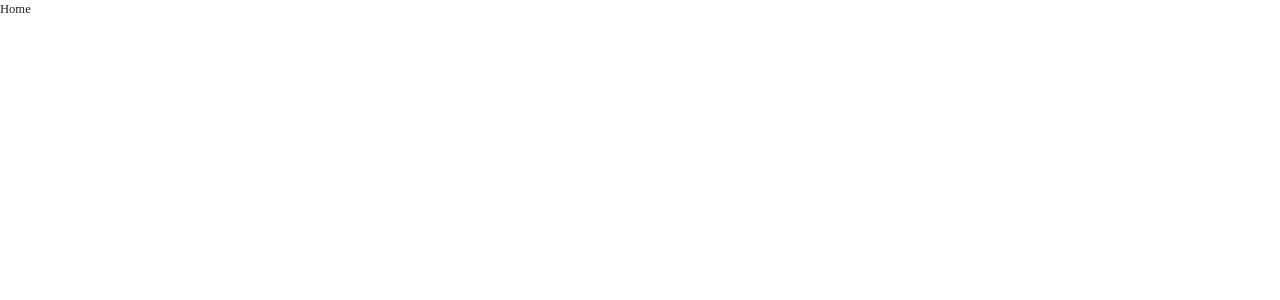
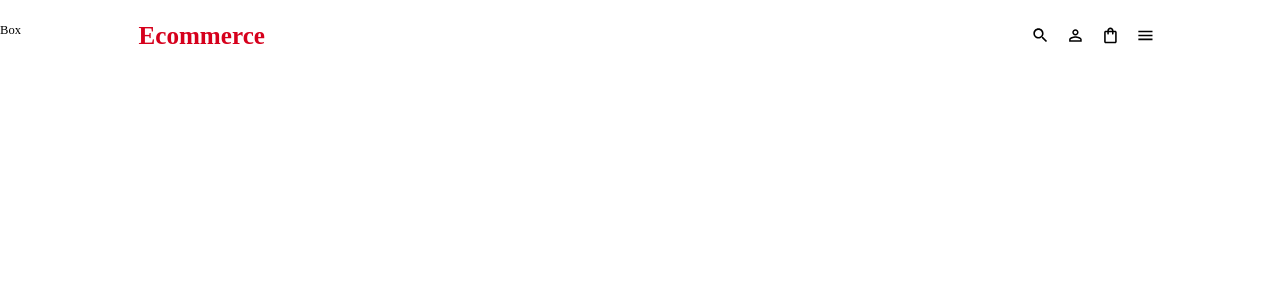
Before and after one commit to Morad17/react-strapi-ecommerce, a React (Create React App) app: page / in a window 1280 px wide. Shown: the top 300 px of the page. Built offline with nearby package versions, Linux system fonts and the light colour scheme; a web font is replaced by a local one.

Commit message:
starting navbar, implement redux toolkit

```diff
--- a/package.json
+++ b/package.json
@@ -15,6 +15,7 @@
     "formik": "^2.2.9",
     "react": "^18.2.0",
     "react-dom": "^18.2.0",
+    "react-redux": "^8.0.5",
     "react-responsive-carousel": "^3.2.23",
     "react-router-dom": "^6.4.3",
     "react-scripts": "5.0.1",
--- /dev/null
+++ b/src/components/global/Navbar.jsx
@@ -0,0 +1,68 @@
+import { useDispatch, useSelector } from 'react-redux'
+import { Badge, Box, IconButton } from '@mui/material'
+
+import {
+  PersonOutline,
+  ShoppingBagOutlined,
+  MenuOutlined,
+  SearchOutlined
+} from '@mui/icons-material'
+import { useNavigate } from 'react-router-dom'
+import { shades } from '../../theme'
+
+const Navbar = () => {
+  const navigate = useNavigate()
+  const dispatch = useDispatch()
+
+
+  return (
+    <Box
+      display="flex"
+      alignItems="center"
+      width="100%"
+      height="60px"
+      backgroundColor="rgba( 255,255,255,0.95)"
+      color="black"
+      postion="fixed"
+      top="0"
+      left="0"
+      zIndex="1"
+    >Box
+      <Box
+        width="80%"
+        margin="auto"
+        display="flex"
+        justifyContent="space-between"
+        alignItems="center"
+      >
+        <Box
+          onClick={()=> navigate("/")}
+          sx={{ '&:hover': {cursor: "pointer" }}}
+          color={shades.secondary[500]}
+          >
+          <h1>Ecommerce</h1>
+        </Box>
+        <Box
+          display="flex"
+          justifyContent="space-between"
+          coloumngap="20px"
+          zIndex="2"
+          >
+            <IconButton sx={{ color: "black" }}>
+              <SearchOutlined />
+            </IconButton>
+            <IconButton sx={{ color: "black" }}>
+              <PersonOutline />
+            </IconButton>
+            <IconButton sx={{ color: "black" }}>
+              <ShoppingBagOutlined />
+            </IconButton>
+            <IconButton sx={{ color: "black" }}>
+              <MenuOutlined />
+            </IconButton>
+        </Box>
+      </Box>
+  </Box>)
+}
+
+export default Navbar
--- a/src/index.js
+++ b/src/index.js
@@ -5,12 +5,22 @@ import App from './App';
 import { ThemeProvider } from "@mui/material/styles"
 import { CssBaseline } from '@mui/material';
 import { theme } from './theme'
+import { Provider } from 'react-redux';
+import { configureStore} from '@reduxjs/toolkit';
+import cartReducer from './state'
+
+const store = configureStore({
+  reducer: { cart: cartReducer },
+})
 
 const root = ReactDOM.createRoot(document.getElementById('root'));
 root.render(
-    <ThemeProvider theme={theme}>
+    <Provider store={store}>
+      <ThemeProvider theme={theme}>
       <CssBaseline />
       <App />
-    </ThemeProvider>
+      </ThemeProvider>
+    </Provider>
+
 
 );
--- a/src/pages/Home.jsx
+++ b/src/pages/Home.jsx
@@ -1,8 +1,11 @@
 import React from 'react'
+import Navbar from '../components/global/Navbar'
 
 const Home = () => {
   return (
-    <div>Home</div>
+    <div>
+        <Navbar />
+    </div>
   )
 }
 
--- /dev/null
+++ b/src/state/index.js
@@ -0,0 +1,58 @@
+import { createSlice } from '@reduxjs/toolkit'
+
+const initialState= {
+    isCartOpen: false,
+    cart: [],
+    items: [],
+}
+
+export const cartSlice = createSlice({
+    name: "cart",
+    initialState,
+    reducers: {
+        setItems: (state, action) => {
+            state.items = action.payload
+        },
+
+        addToCart: (state, action) => {
+            state.cart = [...state.cart, action.payload.item]
+        },
+
+        removeFromCart: (state, action) => {
+            state.cart = state.cart.filter((item) => item.id !== action.payload.id)
+        },
+
+        increaseCount: (state, action) => {
+            state.cart = state.cart.map((item)=> {
+                if (item.id === action.payload.id) {
+                    item.count++
+                }
+                return item
+            })
+        },
+
+        decreaseCount: (state, action) => {
+            state.cart = state.cart.map((item)=> {
+                if (item.id === action.payload.id && item.count > 1) {
+                    item.count--
+                }
+                return item
+            })
+        },
+
+        setIsCartOpen: (state) => {
+            state.isCartOpen = !state.isCartOpen
+        }
+    }
+})
+
+export const {
+    setItems,
+    addToCart,
+    removeFromCart,
+    increaseCount,
+    decreaseCount,
+    setIsCartOpen
+} = cartSlice.actions
+
+export default cartSlice.reducer
```
Also changed, not shown: src/components/Navbar.jsx (deleted, +0 -9 lines), 1 other file (tests, documents, lock files or other folders).
